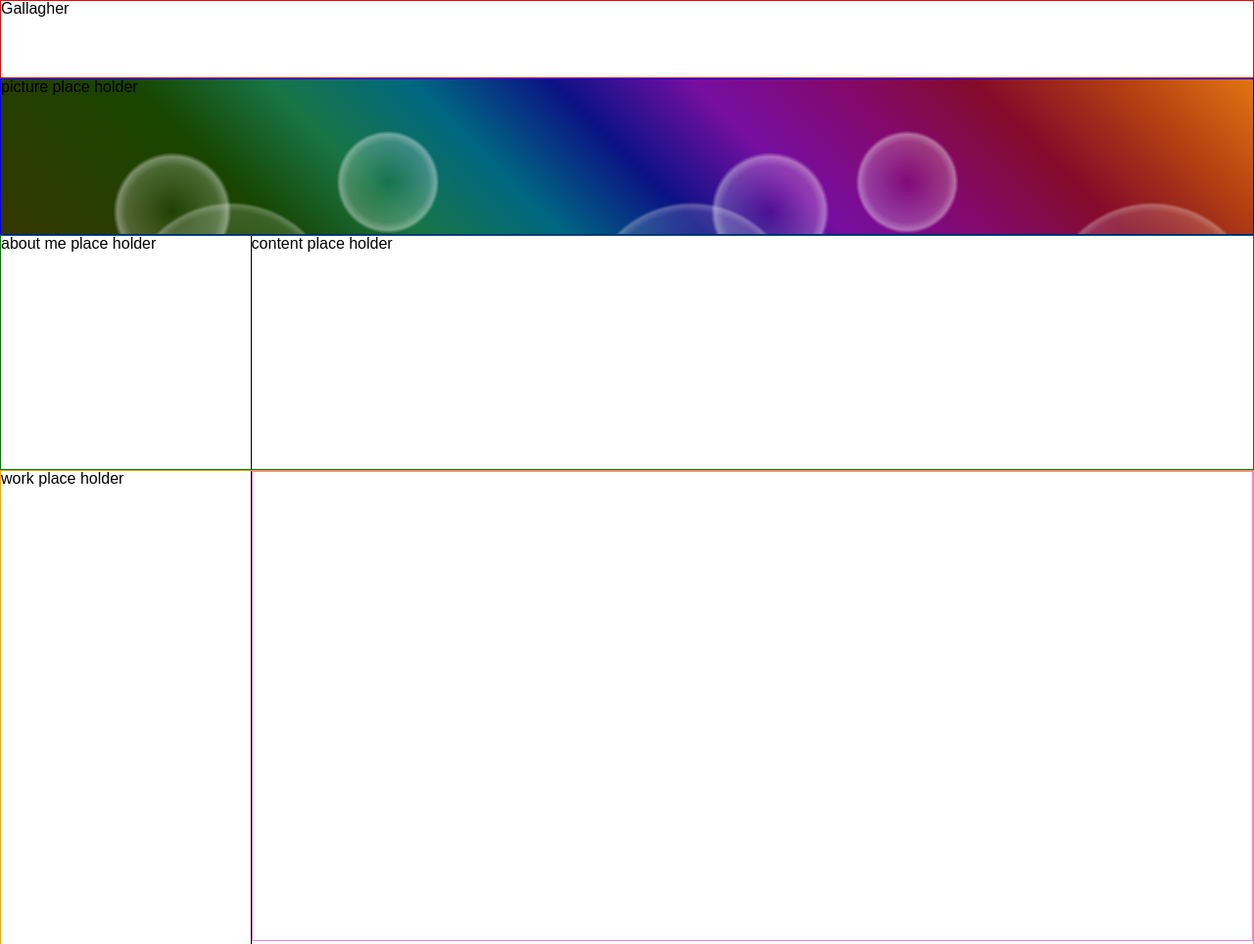
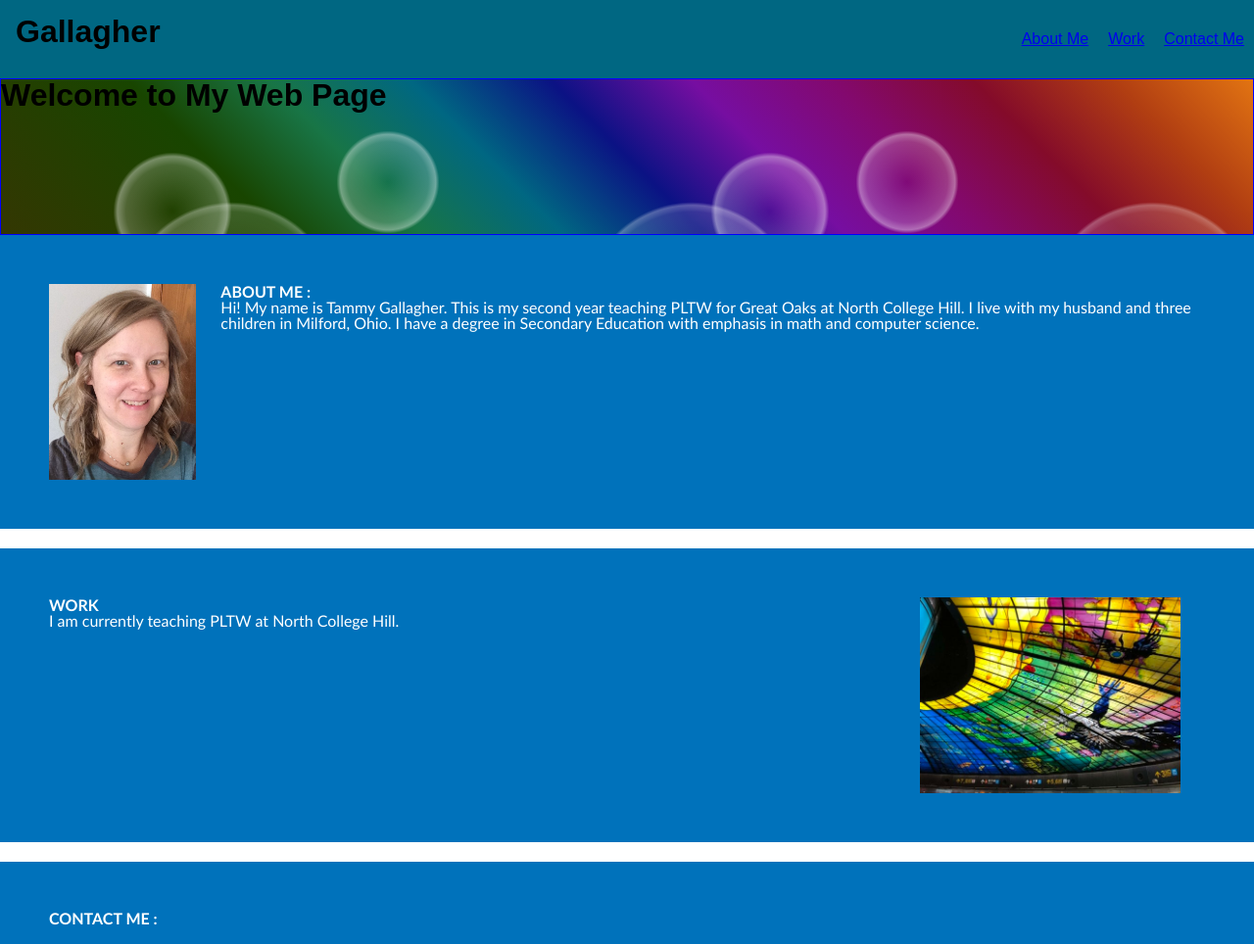
Before and after one commit to tgallagher496/Challenge2CssPortfolio, a plain HTML site: page index.html in a window 1280 px wide. Shown: the top 964 px of the page at 98% size. Drawn offline with Linux system fonts and the light colour scheme.

Commit message:
Added sections into main

```diff
--- a/assets/stylesheet.css
+++ b/assets/stylesheet.css
@@ -1,19 +1,55 @@
 header{
-  border:1px solid red;
+ background-color: #006782;
   height: 10vh;
+  display:block;
 }
+
+
 
 figure{
   border: 1px solid blue;
-  height: 20vh
+  height: 20vh;
 }
 
 .section-title{
+  display:flex;
   flex-basis: 20%;
+  justify-content:center;
+  border-width: 20px;
     border-right-color: black;
-    border-right-width: 1px;
+    border-right-width: 10px;
     border-right-style: solid;
+    background-color: #187546;
+    font-size: 20pt;
+
 }
+
+.h1{
+  font-size: 20px;
+  font-style: bold;
+  display:flex;
+}
+
+.left {
+  float: left;
+  margin: 1rem;
+  align-items: flex-start;
+  flex-direction:initial;
+}
+
+.nav{
+  display: flex;
+  justify-content:flex-end;
+  flex-direction:initial;
+
+}
+
+.nav li{
+  margin-left: 10px;
+  margin-right: 10px;
+  margin-top: 2rem;
+}
+
 
 .stripedbackground{
   background:
@@ -26,43 +62,53 @@ figure{
   linear-gradient(45deg, #343702 0%, #184500 20%, #187546 30%, #006782 40%, #0b1284 50%, #760ea1 60%, #83096e 70%, #840b2a 80%, #b13e12 90%, #e27412 100%);
   background-size: 470px 470px, 970px 970px, 410px 410px, 610px 610px, 530px 530px, 730px 730px, 100% 100%;
   background-color: #840b2a;
-
 }
 
-.section-content{
-  flex-basis: 80%;
-  display: flex;
-  flex-wrap: wrap;
-
+.right{
+  display:flex;
+  justify-content:flex-end;
+  flex-direction:initial;
 }
 
 #aboutMe {
-  border: 1px solid green;
-  height: 30vh;
-}
+    margin-bottom: 20px;
+    padding: 50px;
+    height: 300px;
+    font-family: "Gill Sans", "Gill Sans MT", Calibri, "Trebuchet MS", sans-serif;
+    background-color: #0072bb;
+    color: #ffffff;
+  }
+  #work {
+    margin-bottom: 20px;
+    padding: 50px;
+    height: 300px;
+    font-family: "Gill Sans", "Gill Sans MT", Calibri, "Trebuchet MS", sans-serif;
+    background-color: #0072bb;
+    color: #ffffff;
+  }
+  #contactMe {
+    margin-bottom: 20px;
+    padding: 50px;
+    height: 300px;
+    font-family: "Gill Sans", "Gill Sans MT", Calibri, "Trebuchet MS", sans-serif;
+    background-color: #0072bb;
+    color: #ffffff;
+  }
+
 .smaller-picture{
   flex-basis: 50%;
   border: 1px solid green;
   height: 30vh;
 }
 
-#work{
-    border: 1px solid orange;
-    height: 150vh;
+.float-left {
+  float: left;
+  margin-right: 25px;
+  height:200px;
 }
 
-#contact{
-    border: 1px solid black;
-    height: 20vh;
+.float-right {
+  float: right;
+  margin-right: 25px;
+  height:200px;
 }
-
-#aboutMe, #work, #contact{
-    display: flex;
-    flex-wrap: wrap;
-}
-
-#first-picture{
-    flex-basis: 100%;
-    border: 1px solid violet;
-    height: 60vh;
-}
--- a/index.html
+++ b/index.html
@@ -10,53 +10,42 @@
 </head>
 <body>
 <header>
-Gallagher
+<h1 class = "left">Gallagher</h1>
+
+<ul class = "nav">
+  <li>
+    <a href="#aboutMe">About Me</a>
+  </li>
+  <li>
+    <a href="#work">Work</a>
+    </li>
+  <li>
+    <a href="#contactMe">Contact Me</a>
+    </li>
+</ul>
 
 </header>
+
 <figure class="stripedbackground">
-  picture place holder
+
+  <h1>Welcome to My Web Page</h1>
 </figure>
 
 <main>
-<section id="aboutMe">
-  <section class="section-title">
-    about me place holder
-  </section>
-  <section class="section-content">
-content place holder
-  </section>
+  <section id="aboutMe" class="aboutMe">
+    <img src="./images/IMG_3789.jpg" class="float-left" />
+    <h2>ABOUT ME  :  </h2>
+    <p>
+      Hi!  My name is Tammy Gallagher.  This is my second year teaching PLTW for Great Oaks at North College Hill.  I live with my husband and three children in Milford, Ohio.  I have a degree in Secondary Education with emphasis in math and computer science.
+    </p>
 </section>
-<section id="work">
-<section class="section-title">
- work place holder
+<section id = "work" class="work">
+  <img src="./images/computerscreen.jpeg" alt="picture of computer screen" class = "float-right">
+  <h2>WORK</h2>
+  <p>  I am currently teaching PLTW at North College Hill.</p>
 </section>
-
-<section class="section-content">
-<figure id="first-picture">
-
-</figure>
-
-<figure class="smaller-picture">
-</figure>
-<figure class="smaller-picture">
-</figure>
-  <figure class="smaller-picture">
-</figure>
-<figure class="smaller-picture">
-  </figure>
-
-</section>
-
-</section>
-<section id="contact">
-
-<section class="section-title">
-contact place holder
-</section>
-
-<section class="section-content">
-content place holder
-</section>
+<section id="contactMe" class="contactMe">
+  <h2>CONTACT ME  :  </h2>
 </section>
 
 </main>
```
Also changed, not shown: images/3dprinter.jpg (added), images/IMG_3789.jpg (added), images/PLTW.png (added), images/computercode.jpg (added), images/computerscreen.jpeg (added), images/name.jpg (deleted), images/vexclawbot.png (added).
